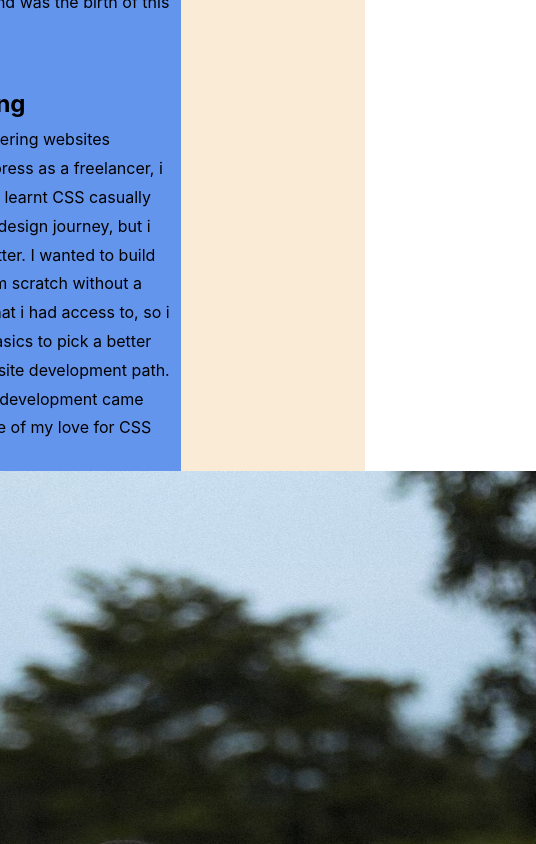
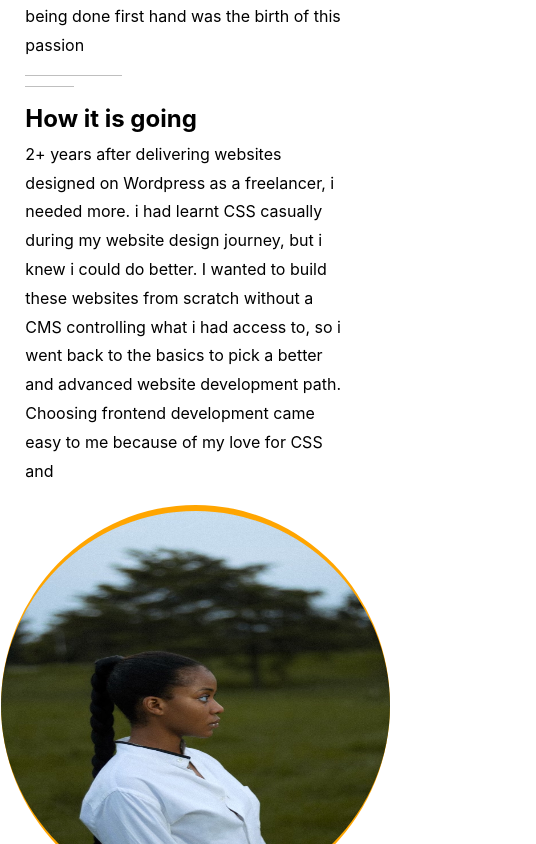
Before and after one commit to okorieonyedikachi/Portfolio-website-, a React (Vite) app: page / in a window 390 px wide. Shown: the part 1156-2000 px from the top of the page, 536 px wide, since content can reach past the window. Built offline with nearby package versions, Linux system fonts and the light colour scheme.

Commit message:
Section2 : Fixed responsiveness for mobile and desktop view

```diff
--- a/src/Components/Body/Body.jsx
+++ b/src/Components/Body/Body.jsx
@@ -47,7 +47,8 @@ function Body() {
                 {/* Section2 starts here */}
                 <div className='section2'>
                     <div className='section2-left'>
-                        <h2><u>About</u></h2>
+                        <div className='sec2-left-text'>
+                            <h1><u>About</u></h1>
                             <h2>How it all started</h2>
                             <p>Hi there, My name is Okorie Onyedikachi Cosmas,
                                 a budding frontend engineer. Prior to the completion of
@@ -71,9 +72,12 @@ function Body() {
                                 development came easy to me because of my love for CSS and
                             </p>
                         </div>
+
+                    </div>
                     <div className='section2-right'>
-                        <div className='img-wrapper'></div>
-                        <img src={Myphoto}/>
+                        <div className='img-wrapper'>
+                            <img src={Myphoto} alt='my-photo' id='my_photo'/>
+                        </div>
                     </div>
                 </div>
                 <div className='section3'>nvbejunsiks</div>
--- a/src/Components/Body/bodyStyle.css
+++ b/src/Components/Body/bodyStyle.css
@@ -18,12 +18,19 @@
     .sec-1-right-text-wrapper{
         display: flex;
         flex-direction: column;
-
         align-items: center;
     }
-    /* .sec-1-right-text-wrapper > span {
-        word-wrap: break-word;
-    } */
+    .section2 {
+        display: flex;
+        flex-direction: column;
+    }
+    .section2-right {
+
+        margin-top: 20px;
+    }
+    .img-wrapper {
+        width: 80%;
+    }
 
 }
 
@@ -36,6 +43,13 @@
     }
     .section-container {
         width: 80%;
+    }
+    .section2 {
+        display: flex;
+        flex-direction: column;
+    }
+    .section2-right {
+        margin-top: 20px;
     }
 }
 
@@ -53,7 +67,7 @@
     flex-direction: column;
     align-items: center;
     justify-content: center;
-    background-color: antiquewhite;
+    /* background-color: antiquewhite; */
 }
 
 .section1 {
@@ -134,19 +148,25 @@ u:hover {
     height: 70%;
 }
 
-Section2
+/* Section2 Styling starts here */
 
 .section2 {
-    background-color: red;
+    /* background-color: red; */
     width: 100%;
     display: flex;
     justify-content: space-between;
 }
 
 .section2-left {
-    background-color: cornflowerblue;
-    width: 48%;
+    /* background-color: cornflowerblue; */
+    /* width: 48%; */
     line-height: 1.8;
+
+}
+
+.sec2-left-text {
+    /* background-color: red; */
+    width: 95%;
 }
 
 hr {
@@ -167,10 +187,25 @@ hr {
 }
 
 .section2-right {
-    background-color: hotpink;
-    width: 48%;
+    /* background-color: hotpink; */
+    /* width: 48%; */
+    display: flex;
+    align-items: center;
+    justify-content: center;
 }
 
 .img-wrapper {
+    width: 400px;
+    background-color: orange;
+    height: 400px;
+    border-radius: 50%;
+    display: flex;
+    align-items: center;
+    justify-content: center;
+}
 
+#my_photo {
+    width: 389px;
+    height: 389px;
+    border-radius: 50%;
 }
```
Lines whose indentation alone changed are shown as unchanged.
